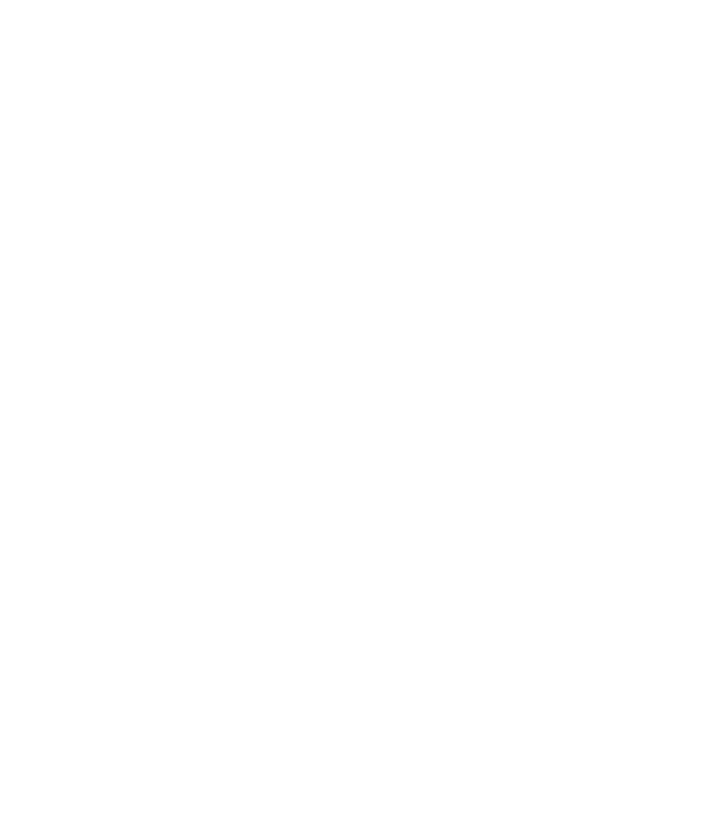
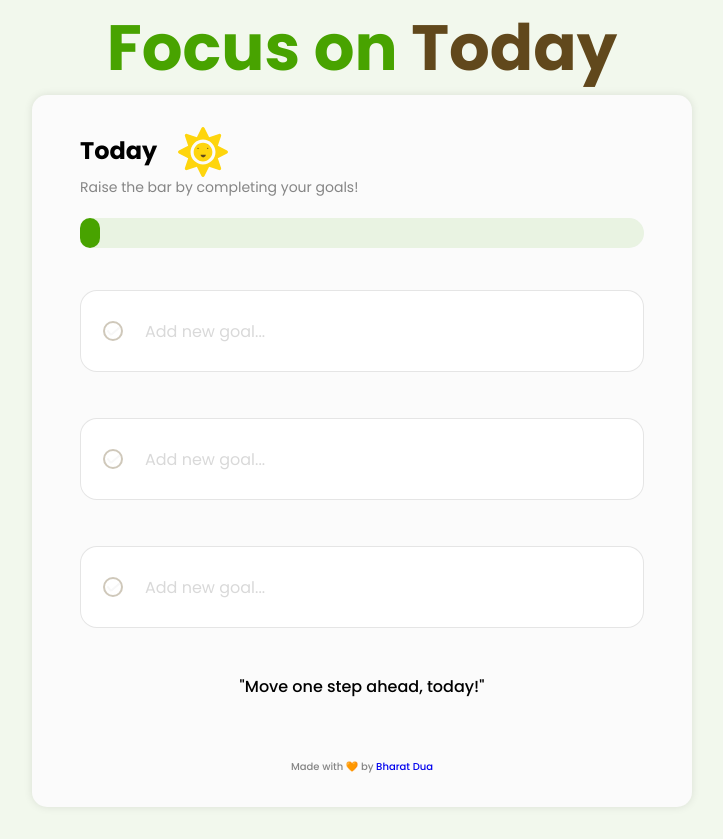
Before and after one commit to Bharat-Dua/Focus-on-Today, a plain HTML site: page index.html in a window 1280 px wide. Shown: the whole page, without its empty margins (278-1001 px from the left). Before the commit the page ends 800 px from the top, so only its background shows below. Drawn offline with Linux system fonts and the light colour scheme.

Commit message:
done with structure and styling of app

```diff
--- a/index.html
+++ b/index.html
@@ -4,8 +4,43 @@
     <meta charset="UTF-8" />
     <meta name="viewport" content="width=device-width, initial-scale=1.0" />
     <title>Focus on Today</title>
+    <!-- poppins google font -->
+    <link rel="preconnect" href="https://fonts.googleapis.com" />
+    <link rel="preconnect" href="https://fonts.gstatic.com" crossorigin />
+    <link
+      href="https://fonts.googleapis.com/css2?family=Poppins:wght@400;500;600;700;800&display=swap"
+      rel="stylesheet"
+    />
     <link rel="stylesheet" href="style.css" />
     <script src="app.js" defer></script>
   </head>
-  <body></body>
+  <body>
+    <main>
+      <h1 class="heading">Focus on <span>Today</span></h1>
+      <div class="app-container">
+        <h2 class="subheading">
+          Today <img class="sun-image" src="/images/Sun.svg" alt="sun" />
+        </h2>
+        <p class="progress-label">Raise the bar by completing your goals!</p>
+        <div class="progress-bar">
+          <div class="progress-value">2/3 completed</div>
+          <p class="error-message">Please set all 3 goals</p>
+        </div>
+        <div class="goal-container ">
+          <div class="custom-checkbox"><img src="./images/checkbox.svg" alt="" class="tick-task"></div>
+          <input type="text" class="goal-input" placeholder="Add new goal... ">
+        </div>
+        <div class="goal-container">
+          <div class="custom-checkbox"><img src="./images/checkbox.svg" alt="" class="tick-task"></div>
+          <input type="text" class="goal-input" placeholder="Add new goal... ">
+        </div>
+        <div class="goal-container">
+          <div class="custom-checkbox"><img src="./images/checkbox.svg" alt="" class="tick-task"></div>
+          <input type="text" class="goal-input" placeholder="Add new goal... ">
+        </div>
+        <p class="quote">"Move one step ahead, today!"</p>
+        <p class="author">Made with 🧡 by<a href="http://github.com/Bharat-Dua" target="_blank" class="github-link"> Bharat Dua</a></a></p>
+      </div>
+    </main>
+  </body>
 </html>
--- a/style.css
+++ b/style.css
@@ -0,0 +1,165 @@
+* {
+  margin: 0;
+  padding: 0;
+  box-sizing: border-box;
+}
+
+:root {
+  --primary-background-color: rgba(72, 163, 0, 0.07);
+}
+
+body {
+  background-color: var(--primary-background-color);
+  font-family: "Poppins", serif;
+}
+
+main {
+  padding: 0 16px 32px;
+}
+.heading {
+  color: #48a300;
+  font-size: 64px;
+  text-align: center;
+}
+
+.heading span {
+  color: #61481c;
+}
+
+.app-container {
+  background-color: #fbfbfb;
+  max-width: 660px;
+  margin-inline: auto;
+  /* height: 810px;
+  margin-top: 47px;
+  margin-right: 390px;
+  margin-bottom: 35px;
+  margin-left: 390px; */
+  border-radius: 15px;
+  box-shadow: 0;
+  padding: 32px 48px;
+  box-shadow: 0 0 8px 0px rgba(0, 0, 0, 0.1);
+}
+
+.sun-image {
+  vertical-align: middle;
+  margin-left: 16px;
+  /* animation: rotateAnimation 3s linear infinite; */
+}
+
+/* @keyframes rotateAnimation {
+  from {
+    transform: rotate(0deg);
+  }
+  to {
+    transform: rotate(360deg);
+  }
+} */
+
+.progress-label {
+  font-size: 14px;
+  color: #858585;
+  margin-bottom: 20px;
+}
+
+.progress-bar {
+  border-radius: 15px;
+  height: 30px;
+  background-color: rgba(72, 163, 0, 0.1);
+  margin-bottom: 42px;
+}
+.progress-value {
+  border-radius: 15px;
+  /* height: 30px; */
+  height: 100%;
+  width: 0%;
+  background-color: #48a300;
+  color: #eeffe0;
+  font-size: 10px;
+  font-weight: 500;
+  display: flex;
+  align-items: center;
+  padding-left: 20px;
+  overflow: hidden;
+}
+
+.error-message {
+  color: #ff5151;
+  font-size: 12px;
+  /* padding-top: 6px; */
+  margin-top: 4px;
+  display: none;
+}
+
+.goal-container {
+  border-radius: 17px;
+  height: 82px;
+  border: 1px solid rgba(0, 0, 0, 0.1);
+  display: flex;
+  padding: 0px 22px;
+  align-items: center;
+  background-color: #fff;
+  margin-bottom: 46px;
+}
+.custom-checkbox {
+  cursor: pointer;
+  width: 20px;
+  height: 20px;
+  border-radius: 50%;
+  border: 2px solid rgba(97, 72, 28, 0.3);
+  flex-shrink: 0;
+  display: flex;
+  align-items: center;
+  justify-content: center;
+}
+.goal-input {
+  padding-left: 22px;
+  font-family: inherit;
+  font-size: 16px;
+  border: none;
+  outline: none;
+  /* flex-grow: 1; */
+  width: 100%;
+  align-self: stretch;
+}
+
+.goal-input::placeholder {
+  color: #d9d9d9;
+}
+.completed .custom-checkbox {
+  border-color: #48a300;
+  background-color: #48a300;
+}
+.completed .tick-task {
+  display: block;
+}
+.completed .goal-input {
+  color: #48a300;
+  text-decoration-line: line-through;
+}
+.quote {
+  font-weight: 500;
+  text-align: center;
+}
+.author {
+  margin-top: 60px;
+  text-align: center;
+  font-weight: 500;
+  font-size: 10px;
+  color: #858585;
+}
+.github-link {
+  text-decoration: none;
+}
+
+@media (max-width: 768px) {
+  .heading {
+    font-size: 32px;
+  }
+  .app-container {
+    padding: 16px 32px;
+  }
+  .made-with {
+    margin-top: 32px;
+  }
+}
```
Also changed, not shown: images/Sun.svg (added), images/checkbox.svg (added).
